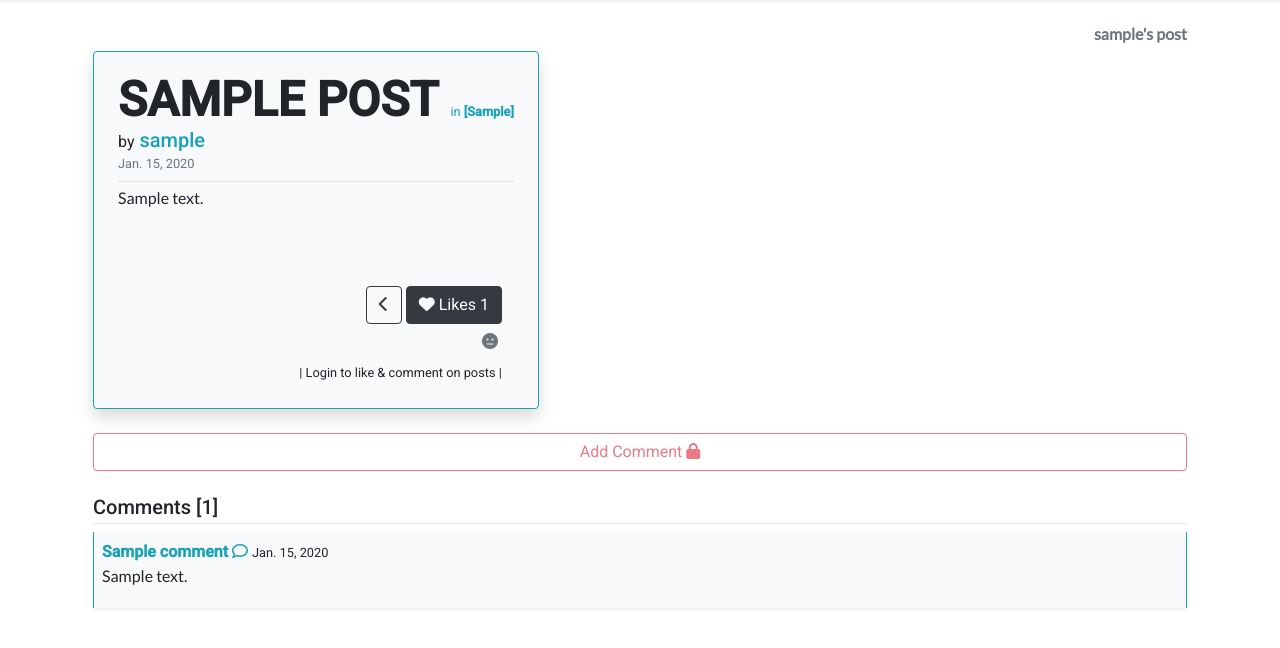
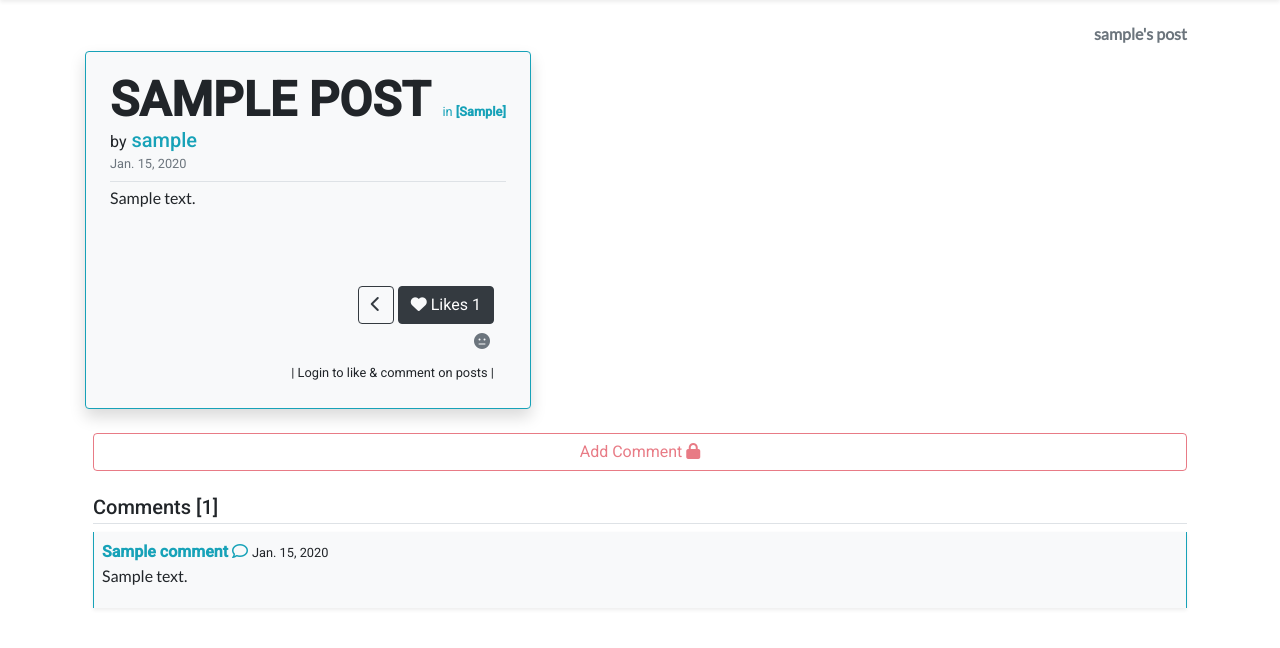
Before and after one commit to KRNK97/theExchange, a Django app: page /p/1 in a window 1280 px wide. Shown: the part 95-743 px from the top of the page. Run offline with Django 3.2, Linux system fonts and the light colour scheme; tables that the repository leaves empty hold one stand-in row (values such as "Sample post"); some libraries are stand-ins or nearby versions.

Commit message:
MINOR ADDITIONS

```diff
--- a/blog_app/templates/blog_app/detail.html
+++ b/blog_app/templates/blog_app/detail.html
@@ -7,7 +7,7 @@
 {% block content %}
 <h2 class="h6 text-sm-right text-center mt-4 author mx-2 text-muted">{{ post.author.username }}'s post</h2>
 
-    <div class="p-4 m-2 bg-light border border-info shadow rounded main-body">
+    <div class="p-4 m-sm-0 m-2 bg-light border border-info shadow rounded main-body">
         <span class="h1 title2">{{ post.title|upper }}</span>
         <span class="small ml-2 text-info">in <b><a href="{% url 'filter' post.category %}" class="text-decoration-none text-reset">[{{ post.category }}]</a></b></span>
         <br>
```
